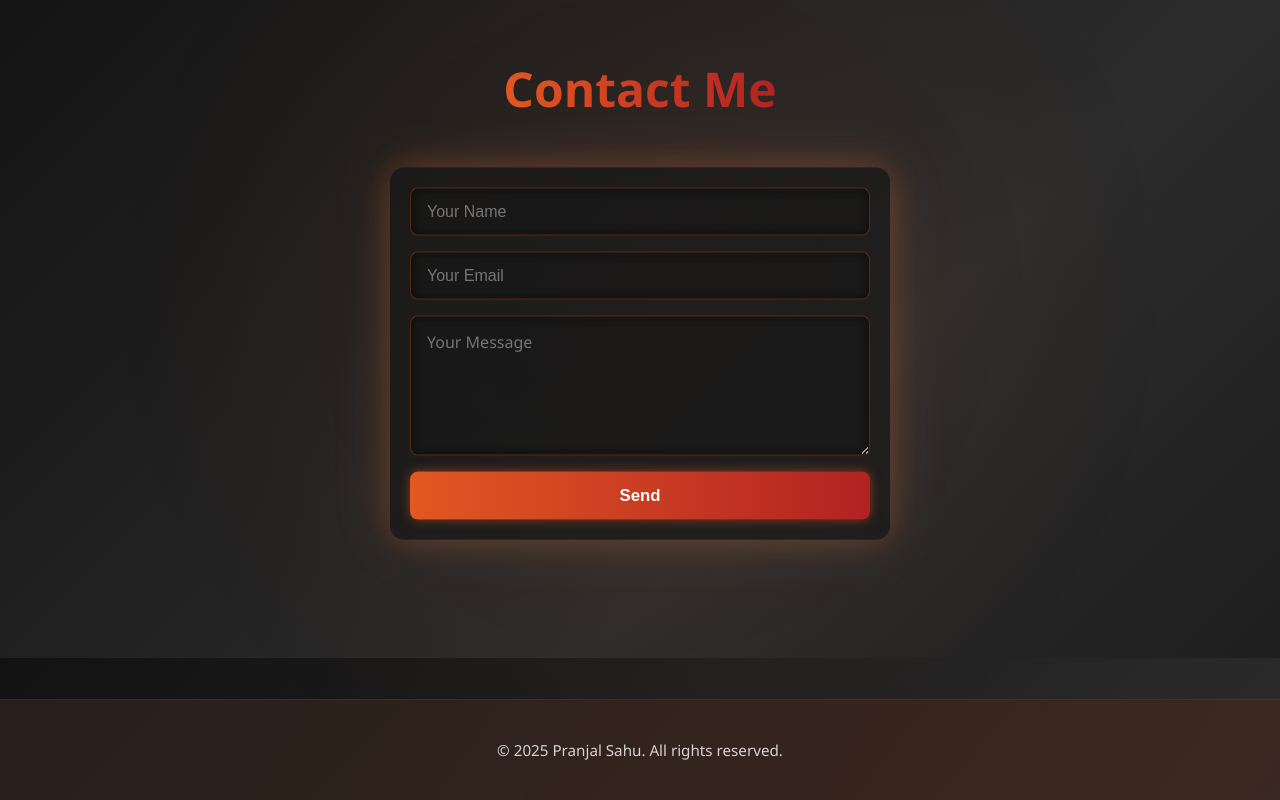
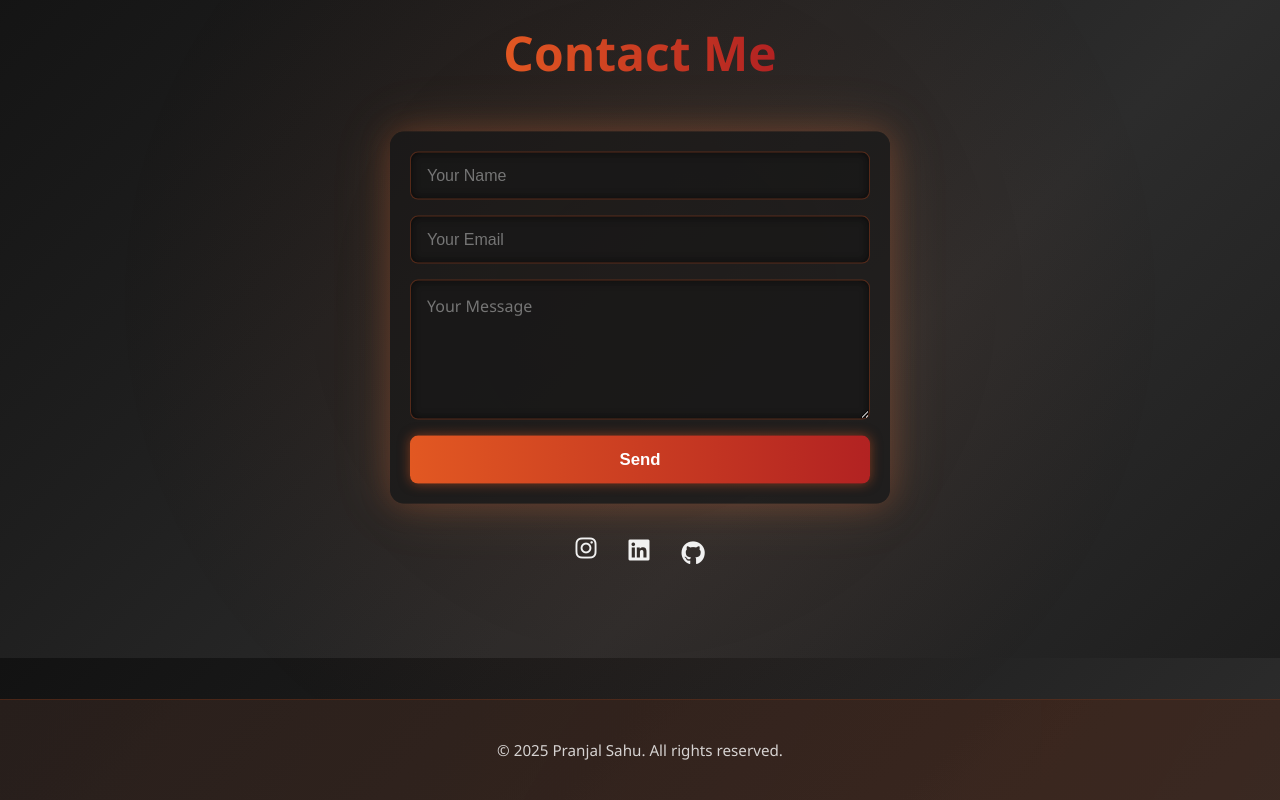
Before and after one commit to Pranjal-Sahu21/portfolio-website, a React (Vite) app: page / in a window 1280 px wide. Shown: the part 4142-4942 px from the top of the page. Built offline with nearby package versions, Linux system fonts and the light colour scheme.

Commit message:
Removed the email icon

```diff
--- a/src/Contact.jsx
+++ b/src/Contact.jsx
@@ -81,6 +81,38 @@ export default function Contact() {
           </button>
         </motion.form>
       )}
+      <motion.div
+        className="social-icons"
+        initial={{ opacity: 0, y: 80 }}
+        animate={isInView ? { opacity: 1, y: 0 } : { opacity: 0, y: 80 }}
+        transition={{
+          type: "spring",
+          stiffness: 50,
+          damping: 20,
+          delay: 0.4,
+        }}
+      >
+        <a
+          href="https://www.instagram.com/prsahu_21/?next=%2F"
+          target="_blank"
+        >
+          <i className="fab fa-instagram"></i>
+        </a>
+        <a
+          href="https://www.linkedin.com/in/pranjal-sahu-/"
+          target="_blank"
+          rel="noreferrer"
+        >
+          <i className="fab fa-linkedin"></i>
+        </a>
+        <a
+          href="https://github.com/Pranjal-Sahu21"
+          target="_blank"
+          rel="noreferrer"
+        >
+          <i className="fab fa-github"></i>
+        </a>
+      </motion.div>
     </section>
   );
 }
```
